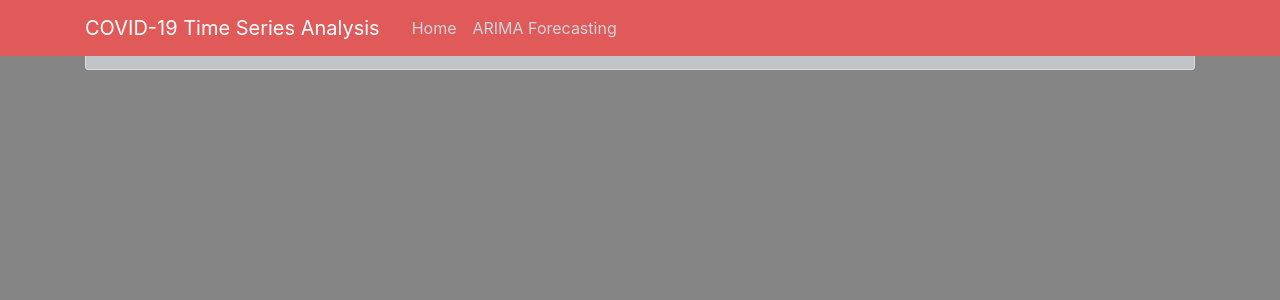
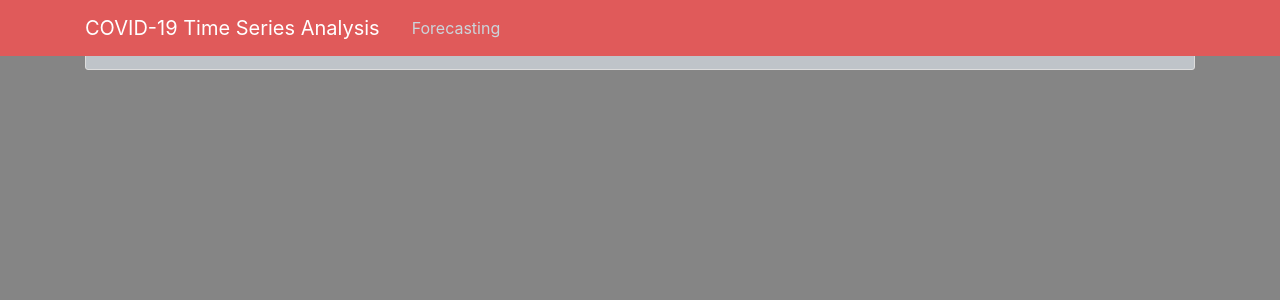
Before and after one commit to sabarishchockalingam2017/covid_forecasting, a Flask app: template flask_app/templates/home.html in a window 1280 px wide. Shown: the top 300 px of the page. Run offline with Flask 3, Linux system fonts and the light colour scheme; the template is opened without the code that fills it, so the values that code supplies are empty; parts of the project's set-up code (start-up, migrations or seed data) failed here and were passed over; some libraries are stand-ins or nearby versions.

Commit message:
renamed navbar link from arima dash to forecasting

```diff
--- a/flask_app/templates/layout.html
+++ b/flask_app/templates/layout.html
@@ -19,15 +19,13 @@
     <header class="site-header">
       <nav class="navbar navbar-expand-md navbar-dark bg-cred fixed-top">
         <div class="container">
-          <a class="navbar-brand mr-4" href="/">COVID-19 Time Series Analysis</a>
+          <a class="navbar-brand mr-4" href="/forecasting/">COVID-19 Time Series Analysis</a>
           <button class="navbar-toggler" type="button" data-toggle="collapse" data-target="#navbarToggle" aria-controls="navbarToggle" aria-expanded="false" aria-label="Toggle navigation">
             <span class="navbar-toggler-icon"></span>
           </button>
           <div class="collapse navbar-collapse" id="navbarToggle">
             <div class="navbar-nav mr-auto">
-              <a class="nav-item nav-link" href="/">Home</a>
-                <a class="nav-item nav-link" href="/arimadash/">ARIMA Forecasting</a>
-              <!-- <a class="nav-item nav-link" href="/about">About</a> -->
+                <a class="nav-item nav-link" href="/forecasting/">Forecasting</a>
             </div>
           </div>
         </div>
```
